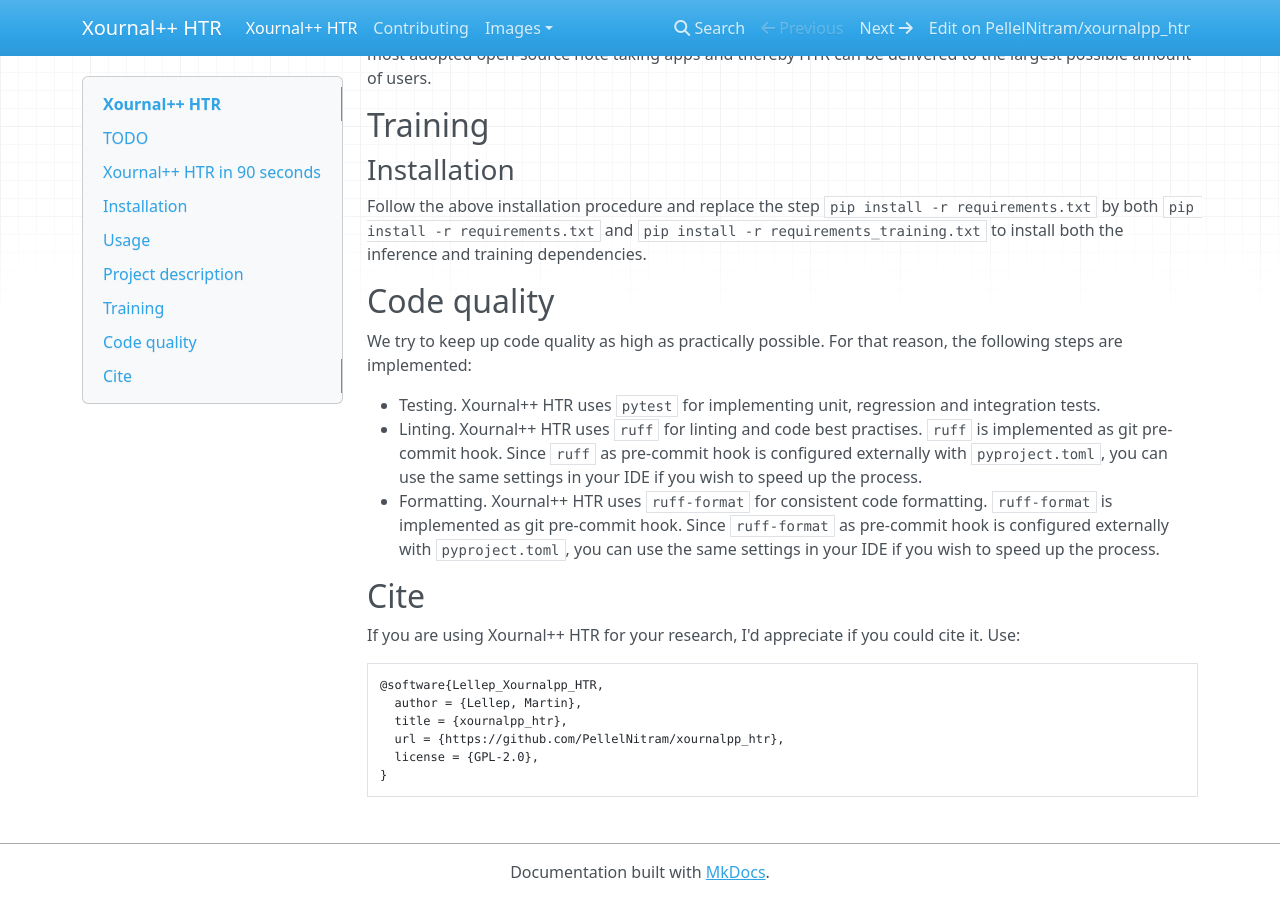
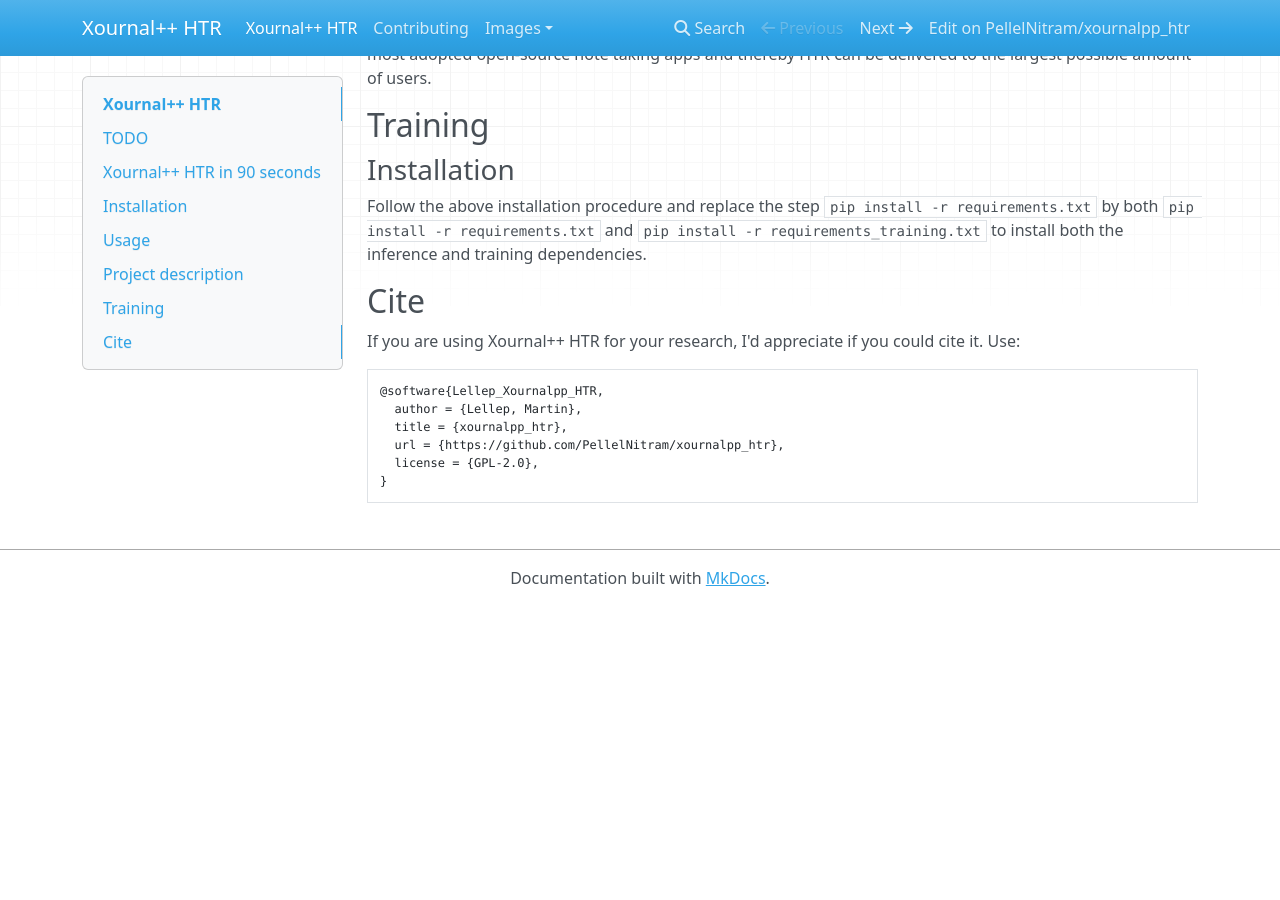
Before and after one commit to PellelNitram/xournalpp_htr, an MkDocs documentation site: the page built from docs/index.md, in a window 1280 px wide and 900 px high, scrolled down 2167 px. Built offline with MkDocs 1.6.1, drawn with Linux system fonts in a browser that asks for light colours; nearby versions of some CDN libraries; after the commit the page ends 2773 px from its top, so only the background shows below that.

Commit message:
Work on documentation.

```diff
--- a/docs/index.md
+++ b/docs/index.md
@@ -99,14 +99,6 @@
 
 Follow the above installation procedure and replace the step `pip install -r requirements.txt` by both `pip install -r requirements.txt` and `pip install -r requirements_training.txt` to install both the inference and training dependencies.
 
-## Code quality
-
-We try to keep up code quality as high as practically possible. For that reason, the following steps are implemented:
-
-- Testing. Xournal++ HTR uses `pytest` for implementing unit, regression and integration tests.
-- Linting. Xournal++ HTR uses `ruff` for linting and code best practises. `ruff` is implemented as git pre-commit hook. Since `ruff` as pre-commit hook is configured externally with `pyproject.toml`, you can use the same settings in your IDE if you wish to speed up the process.
-- Formatting. Xournal++ HTR uses `ruff-format` for consistent code formatting. `ruff-format` is implemented as git pre-commit hook. Since `ruff-format` as pre-commit hook is configured externally with `pyproject.toml`, you can use the same settings in your IDE if you wish to speed up the process.
-
 ## Cite
 
 If you are using Xournal++ HTR for your research, I'd appreciate if you could cite it. Use:
```
Also changed, not shown: docs/contributing.md (+8 -0 lines).
